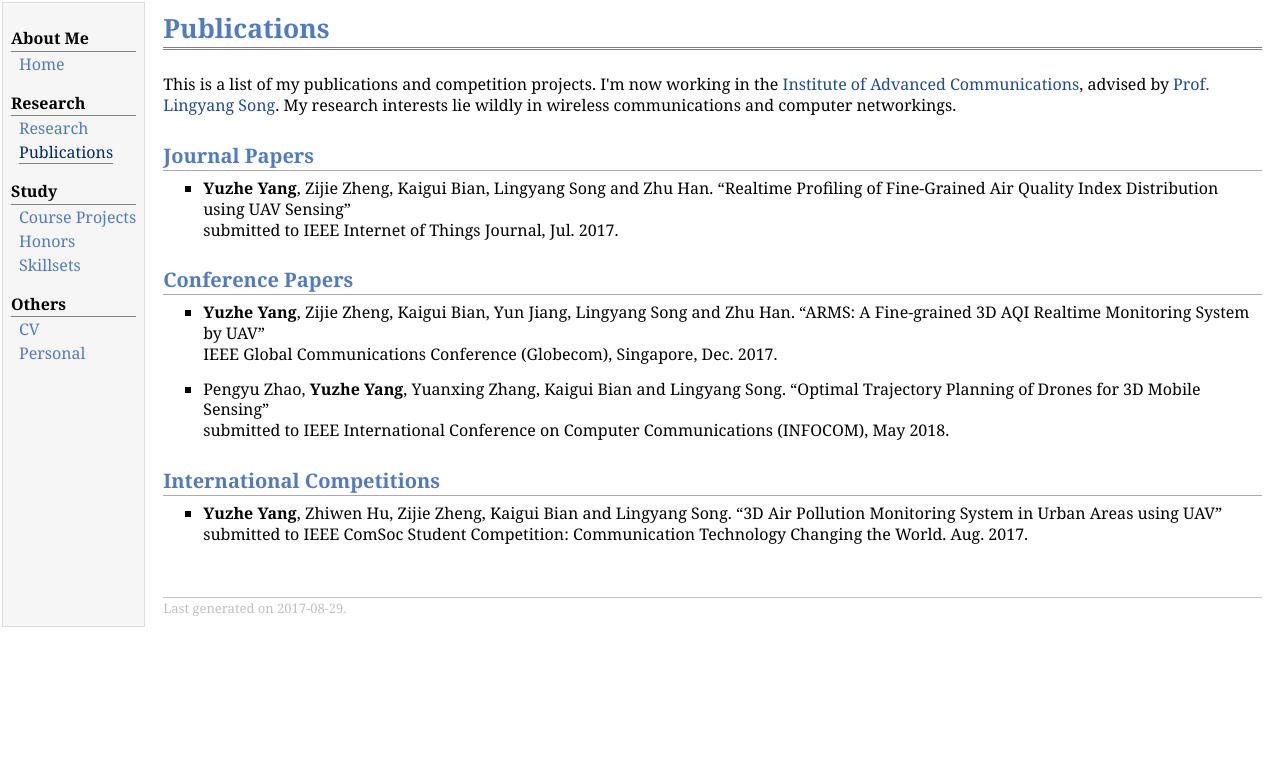
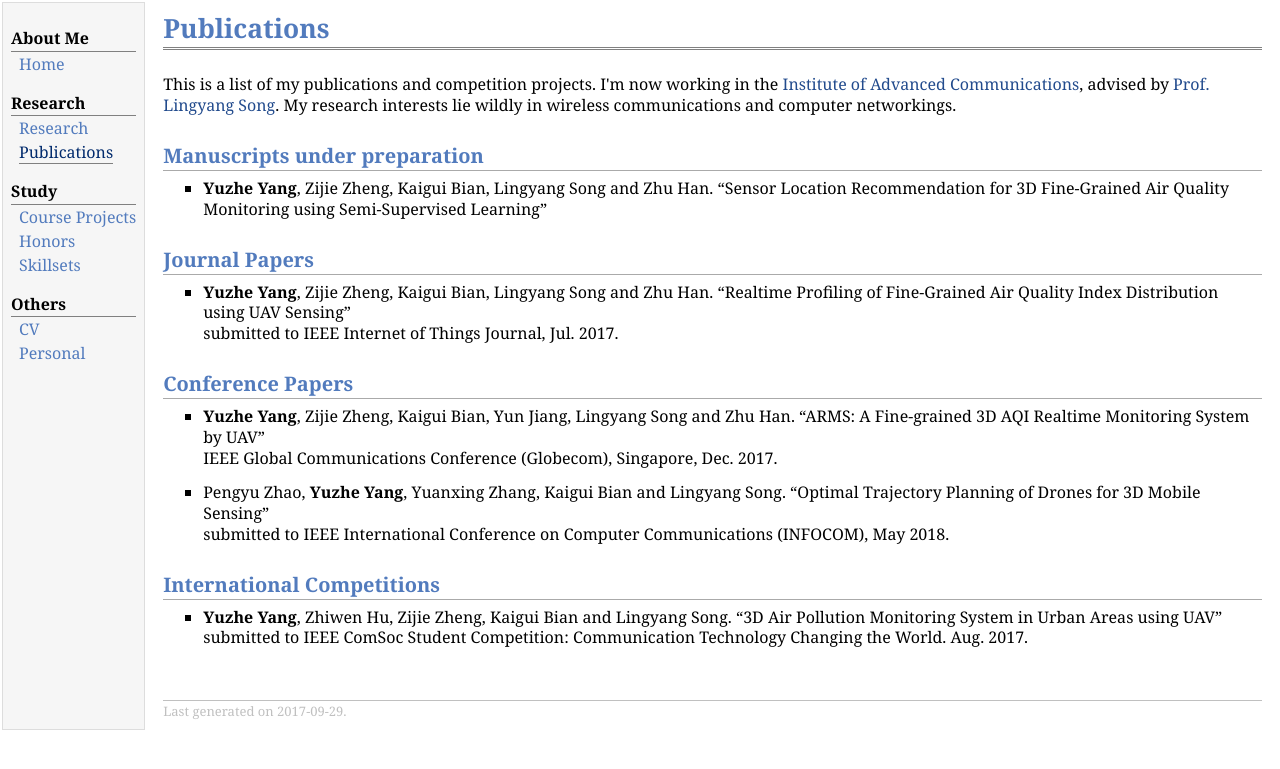
Before and after one commit to YyzHarry/Personal-Website, a Jekyll site: the page publications.html, which Jekyll copies as it is, in a window 1280 px wide. Shown: the top 769 px of the page. Built offline with Jekyll 4.4.1, drawn with Linux system fonts in a browser that asks for light colours.

Commit message:
Update publications.html

```diff
--- a/publications.html
+++ b/publications.html
@@ -29,6 +29,11 @@
 <h1>Publications</h1>
 </div>
 <p>This is a list of my publications and competition projects. I'm now working in the <a href="http://wireless.pku.edu.cn/">Institute of Advanced Communications</a>, advised by <a href="http://wireless.pku.edu.cn/home/songly/index.html">Prof. Lingyang Song</a>. My research interests lie wildly in wireless communications and computer networkings.</p>
+<h2>Manuscripts under preparation</h2>
+<ul>
+<li><p><b>Yuzhe Yang</b>, Zijie Zheng, Kaigui Bian, Lingyang Song and Zhu Han. &ldquo;Sensor Location Recommendation for 3D Fine-Grained Air Quality Monitoring using Semi-Supervised Learning&rdquo;</p>
+</li>
+</ul>
 <h2>Journal Papers</h2>
 <ul>
 <li><p><b>Yuzhe Yang</b>, Zijie Zheng, Kaigui Bian, Lingyang Song and Zhu Han. &ldquo;Realtime Profiling of Fine-Grained Air Quality Index Distribution using UAV Sensing&rdquo; <br />
@@ -54,7 +59,7 @@ submitted to IEEE ComSoc Student Competition: Communication Technology Changing
 </ul>
 <div id="footer">
 <div id="footer-text">
-Last generated on 2017-08-29.
+Last generated on 2017-09-29.
 </div>
 </div>
 </td>
```
